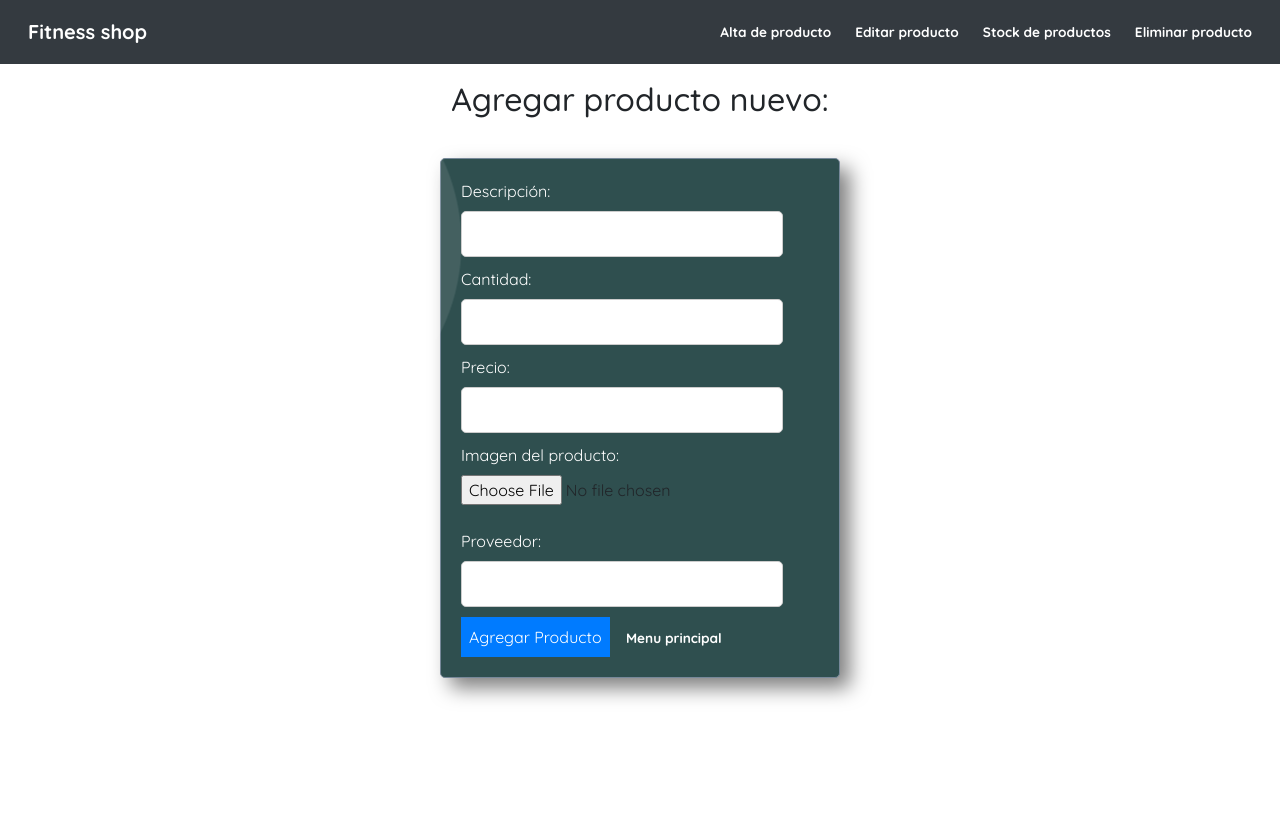
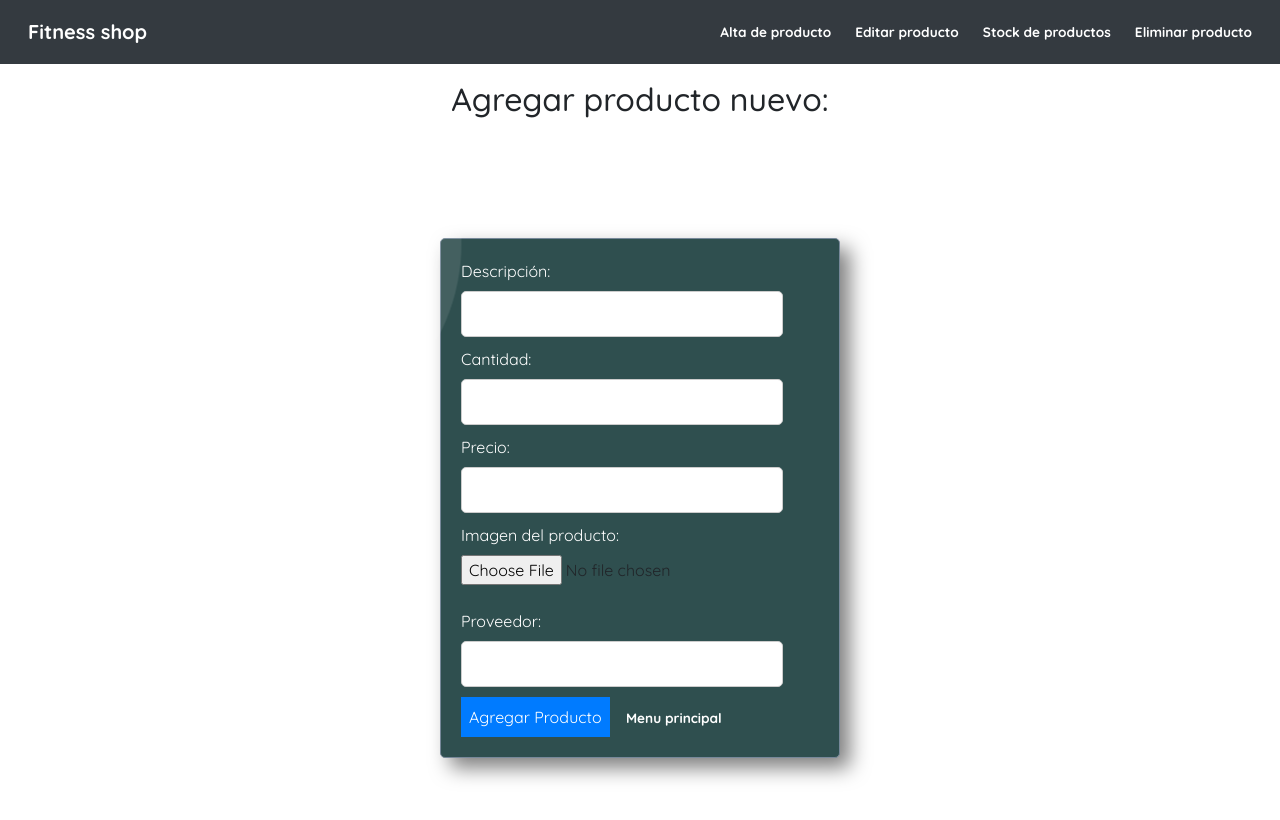
Before and after one commit to fedefer85/fitshop, a plain HTML site: page altas.html in a window 1280 px wide. Shown: the top 820 px of the page. Drawn offline with nearby package versions, Linux system fonts and the light colour scheme.

Commit message:
arreglo del scroll

```diff
--- a/static/css/estilos.css
+++ b/static/css/estilos.css
@@ -8,14 +8,15 @@
 }
 
 body {
-
     background-size: cover;
     background-position: center;
     background-repeat: no-repeat;
     transition: background-color 0.5s ease-in-out;
     color: white;
     position: relative;
-    overflow: hidden;
+    overflow-y: auto; /* Permite desplazamiento vertical */
+    min-height: 100vh; /* Asegura que el body tenga al menos la altura de la ventana */
+    overflow-x: hidden; /* Evita desplazamiento horizontal */
 }
 
 body::before,
@@ -125,7 +126,7 @@ h1, h2, h3, h4, h5, h6 {
 
 form {
     max-width: 400px;
-    margin: 0 auto;
+    margin: 80px auto; /* Ajusta el margen superior e inferior según sea necesario */
     padding: 20px;
     background-color: darkslategray;
     border: 1px solid lightslategray;
```
